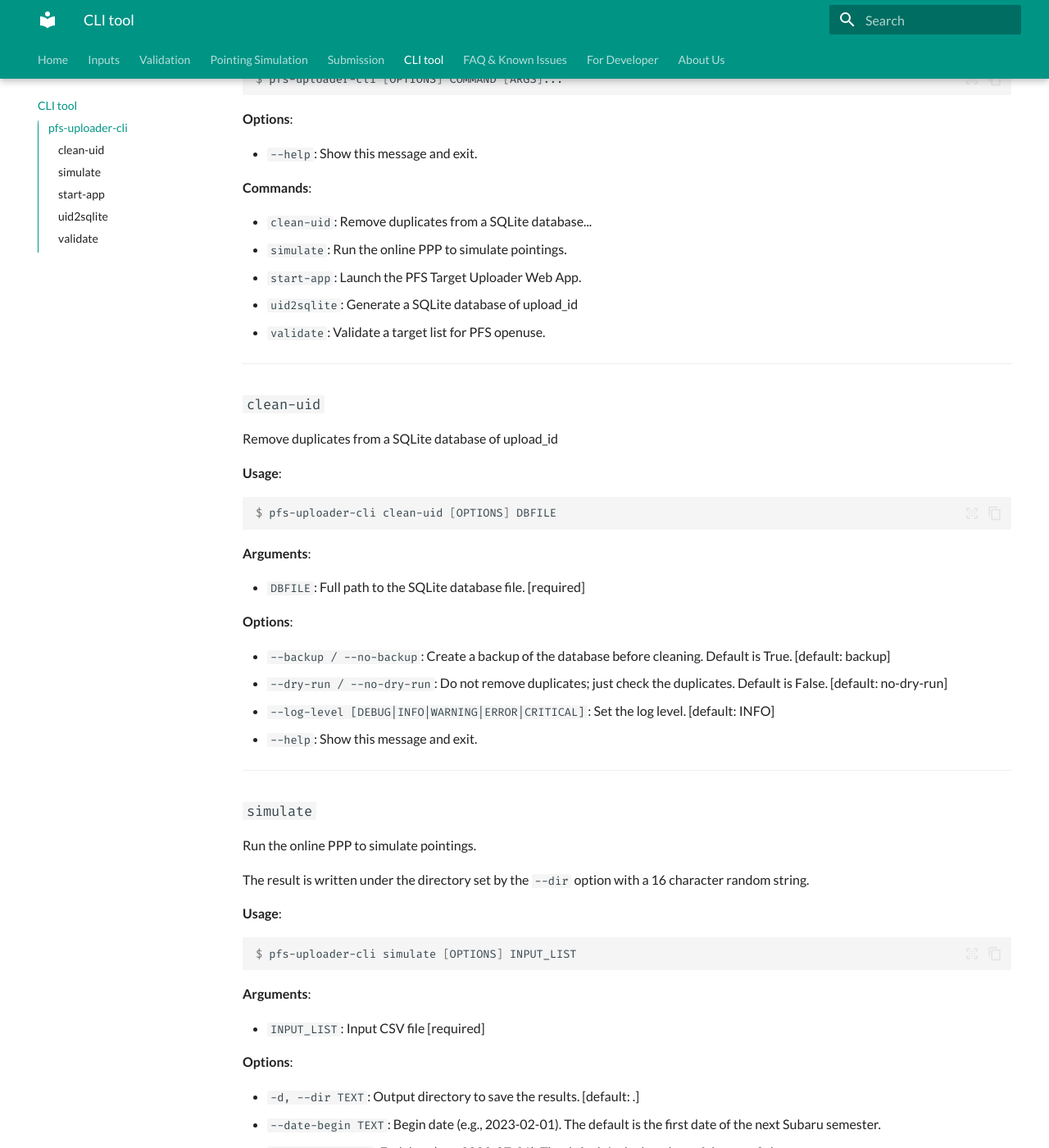
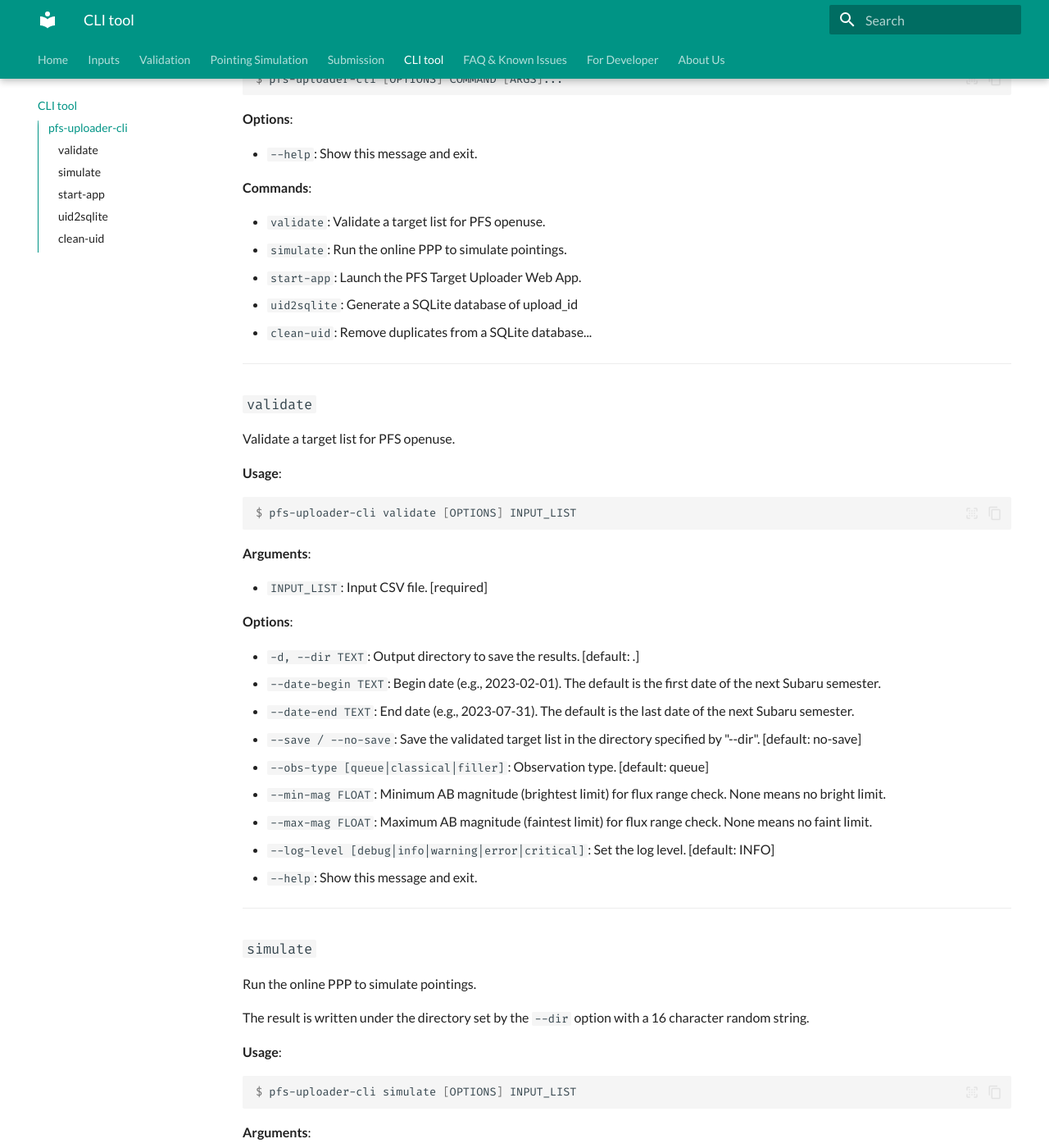
Before and after one commit to Subaru-PFS/spt_target_uploader, an MkDocs documentation site: the page built from docs/docs/cli.md, in a window 1280 px wide and 1400 px high, scrolled down 502 px. Shown: the whole window at 82% size. Built offline with MkDocs 1.6.1 and Material for MkDocs 9.7.7, drawn with Linux system fonts in a browser that asks for light colours; some of the changed text lies outside the part shown.

Commit message:
generate cli doc by typer

````diff
--- a/docs/docs/cli.md
+++ b/docs/docs/cli.md
@@ -21,38 +21,43 @@ $ pfs-uploader-cli [OPTIONS] COMMAND [ARGS]...
 
 **Options**:
 
-* `--help`: Show this message and exit.
+- `--help`: Show this message and exit.
 
 **Commands**:
 
-* `clean-uid`: Remove duplicates from a SQLite database...
-* `simulate`: Run the online PPP to simulate pointings.
-* `start-app`: Launch the PFS Target Uploader Web App.
-* `uid2sqlite`: Generate a SQLite database of upload_id
-* `validate`: Validate a target list for PFS openuse.
+- `validate`: Validate a target list for PFS openuse.
+- `simulate`: Run the online PPP to simulate pointings.
+- `start-app`: Launch the PFS Target Uploader Web App.
+- `uid2sqlite`: Generate a SQLite database of upload_id
+- `clean-uid`: Remove duplicates from a SQLite database...
 
 ---
 
-### `clean-uid`
+### `validate`
 
-Remove duplicates from a SQLite database of upload_id
+Validate a target list for PFS openuse.
 
 **Usage**:
 
 ```console
-$ pfs-uploader-cli clean-uid [OPTIONS] DBFILE
+$ pfs-uploader-cli validate [OPTIONS] INPUT_LIST
 ```
 
 **Arguments**:
 
-* `DBFILE`: Full path to the SQLite database file.  [required]
+- `INPUT_LIST`: Input CSV file. [required]
 
 **Options**:
 
-* `--backup / --no-backup`: Create a backup of the database before cleaning. Default is True.  [default: backup]
-* `--dry-run / --no-dry-run`: Do not remove duplicates; just check the duplicates. Default is False.  [default: no-dry-run]
-* `--log-level [DEBUG|INFO|WARNING|ERROR|CRITICAL]`: Set the log level.  [default: INFO]
-* `--help`: Show this message and exit.
+- `-d, --dir TEXT`: Output directory to save the results. [default: .]
+- `--date-begin TEXT`: Begin date (e.g., 2023-02-01). The default is the first date of the next Subaru semester.
+- `--date-end TEXT`: End date (e.g., 2023-07-31). The default is the last date of the next Subaru semester.
+- `--save / --no-save`: Save the validated target list in the directory specified by &quot;--dir&quot;. [default: no-save]
+- `--obs-type [queue|classical|filler]`: Observation type. [default: queue]
+- `--min-mag FLOAT`: Minimum AB magnitude (brightest limit) for flux range check. None means no bright limit.
+- `--max-mag FLOAT`: Maximum AB magnitude (faintest limit) for flux range check. None means no faint limit.
+- `--log-level [debug|info|warning|error|critical]`: Set the log level. [default: INFO]
+- `--help`: Show this message and exit.
 
 ---
 
@@ -70,20 +75,20 @@ $ pfs-uploader-cli simulate [OPTIONS] INPUT_LIST
 
 **Arguments**:
 
-* `INPUT_LIST`: Input CSV file  [required]
+- `INPUT_LIST`: Input CSV file [required]
 
 **Options**:
 
-* `-d, --dir TEXT`: Output directory to save the results.  [default: .]
-* `--date-begin TEXT`: Begin date (e.g., 2023-02-01). The default is the first date of the next Subaru semester.
-* `--date-end TEXT`: End date (e.g., 2023-07-31). The default is the last date of the next Subaru semester.
-* `--single-exptime INTEGER`: Single exposure time (s).  [default: 900]
-* `--max-exec-time INTEGER`: Max execution time (s). 0 means no limit.  [default: 0]
-* `--obs-type [queue|classical|filler]`: Observation type.  [default: queue]
-* `--min-mag FLOAT`: Minimum AB magnitude (brightest limit) for flux range check. None means no bright limit.
-* `--max-mag FLOAT`: Maximum AB magnitude (faintest limit) for flux range check. None means no faint limit.
-* `--log-level [DEBUG|INFO|WARNING|ERROR|CRITICAL]`: Set the log level.  [default: INFO]
-* `--help`: Show this message and exit.
+- `-d, --dir TEXT`: Output directory to save the results. [default: .]
+- `--date-begin TEXT`: Begin date (e.g., 2023-02-01). The default is the first date of the next Subaru semester.
+- `--date-end TEXT`: End date (e.g., 2023-07-31). The default is the last date of the next Subaru semester.
+- `--single-exptime INTEGER`: Single exposure time (s). [default: 900]
+- `--max-exec-time INTEGER`: Max execution time (s). 0 means no limit. [default: 0]
+- `--obs-type [queue|classical|filler]`: Observation type. [default: queue]
+- `--min-mag FLOAT`: Minimum AB magnitude (brightest limit) for flux range check. None means no bright limit.
+- `--max-mag FLOAT`: Maximum AB magnitude (faintest limit) for flux range check. None means no faint limit.
+- `--log-level [debug|info|warning|error|critical]`: Set the log level. [default: INFO]
+- `--help`: Show this message and exit.
 
 ---
 
@@ -99,23 +104,23 @@ $ pfs-uploader-cli start-app [OPTIONS] APP:{uploader|admin}
 
 **Arguments**:
 
-* `APP:{uploader|admin}`: App to launch.  [required]
+- `APP:{uploader|admin}`: App to launch. [required]
 
 **Options**:
 
-* `--port INTEGER`: Port number to run the server.  [default: 5008]
-* `--prefix TEXT`: URL prefix to serve the app.
-* `--allow-websocket-origin TEXT`: Allow websocket origin.
-* `--static-dirs TEXT`: Static directories.
-* `--use-xheaders / --no-use-xheaders`: Set --use-xheaders option.  [default: no-use-xheaders]
-* `--num-procs INTEGER`: Number of processes to run.  [default: 1]
-* `--autoreload / --no-autoreload`: Set --autoreload option.  [default: no-autoreload]
-* `--max-upload-size INTEGER`: Maximum file size in MB.  [default: 500]
-* `--session-token-expiration INTEGER`: Session token expiration time in seconds.  [default: 1800]
-* `--basic-auth TEXT`: Basic authentication config (.json).
-* `--basic-login-template TEXT`: Basic login template.
-* `--log-level [DEBUG|INFO|WARNING|ERROR|CRITICAL]`: Set the log level.  [default: INFO]
-* `--help`: Show this message and exit.
+- `--port INTEGER`: Port number to run the server. [default: 5008]
+- `--prefix TEXT`: URL prefix to serve the app.
+- `--allow-websocket-origin TEXT`: Allow websocket origin.
+- `--static-dirs TEXT`: Static directories.
+- `--use-xheaders / --no-use-xheaders`: Set --use-xheaders option. [default: no-use-xheaders]
+- `--num-procs INTEGER`: Number of processes to run. [default: 1]
+- `--autoreload / --no-autoreload`: Set --autoreload option. [default: no-autoreload]
+- `--max-upload-size INTEGER`: Maximum file size in MB. [default: 500]
+- `--session-token-expiration INTEGER`: Session token expiration time in seconds. [default: 1800]
+- `--basic-auth TEXT`: Basic authentication config (.json).
+- `--basic-login-template TEXT`: Basic login template.
+- `--log-level [debug|info|warning|error|critical]`: Set the log level. [default: INFO]
+- `--help`: Show this message and exit.
 
 ---
 
````
Also changed, not shown: other parts of docs/docs/cli.md (+15 -20 lines).
